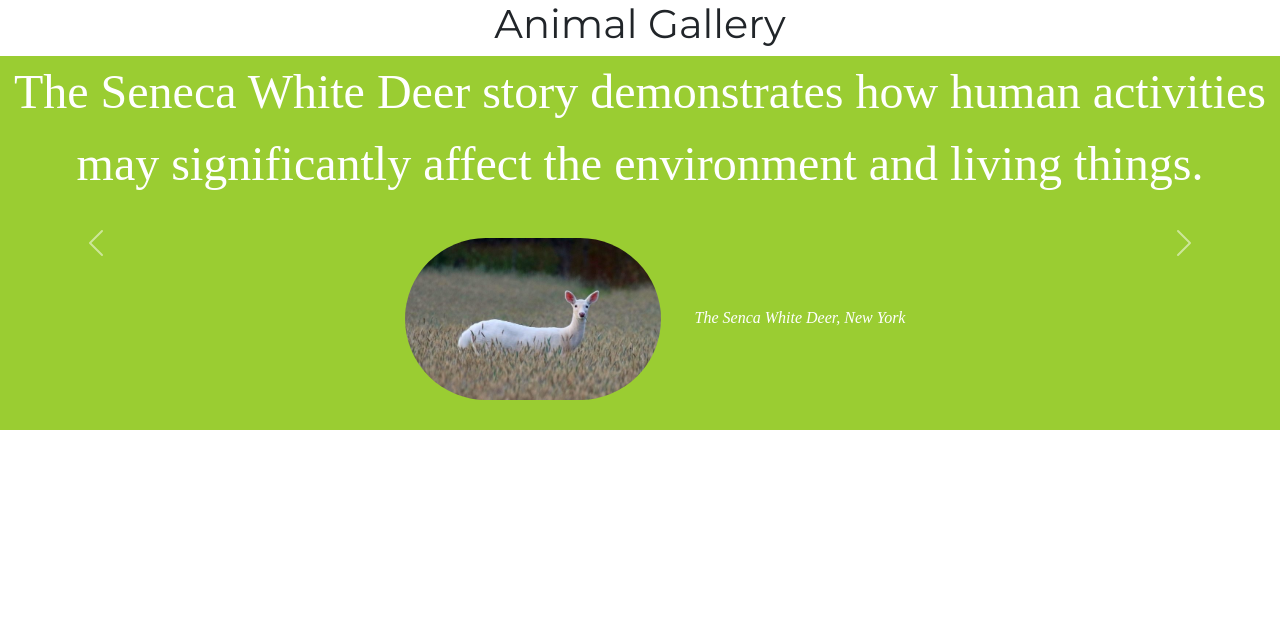
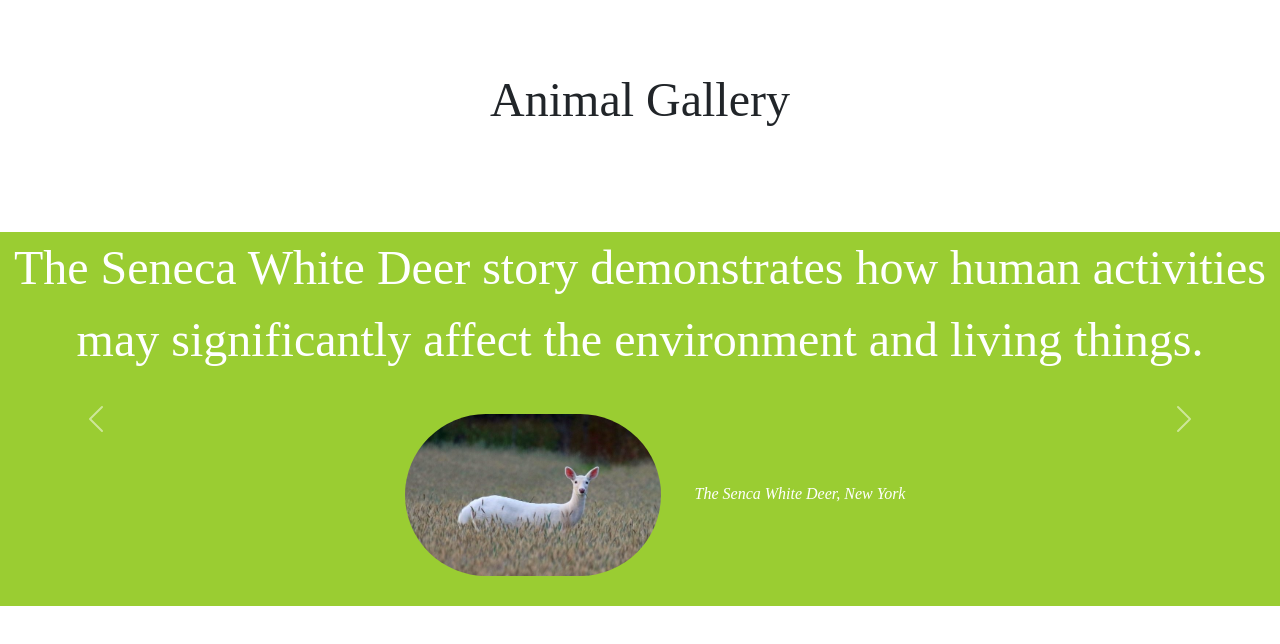
Before and after one commit to simunde/SoftwareArchitecture-Project1, a plain HTML site: page animals.html in a window 1280 px wide. Drawn offline with nearby package versions, Linux system fonts and the light colour scheme.

Commit message:
Update animals.html
Added margin top for h1 and sec

```diff
--- a/animals.html
+++ b/animals.html
@@ -17,6 +17,12 @@
   body{
     font-family: "Montserrat";
   }
+  h1{
+    font-family: "Montserrat-bold";
+    font-size: 3rem;
+    line-height: 1.5;
+    margin-top: 4rem;
+  }
   h2{
     font-family: "Montserrat-bold";
     font-size: 3rem;
@@ -27,6 +33,7 @@
     text-align: center;
     font-family: "Montserrat-bold";
     color: #fff;
+    margin-top: 6rem;
 
   }
   .tetsimg{
```
